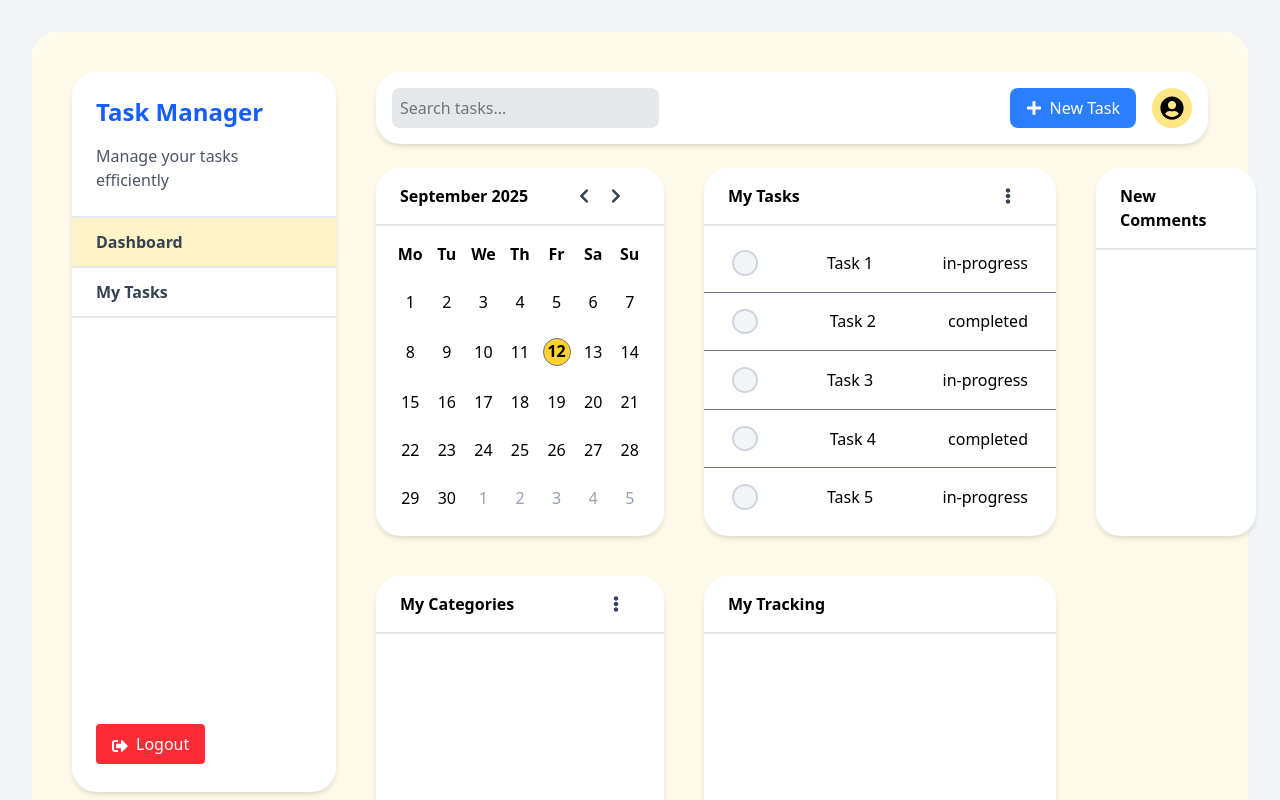
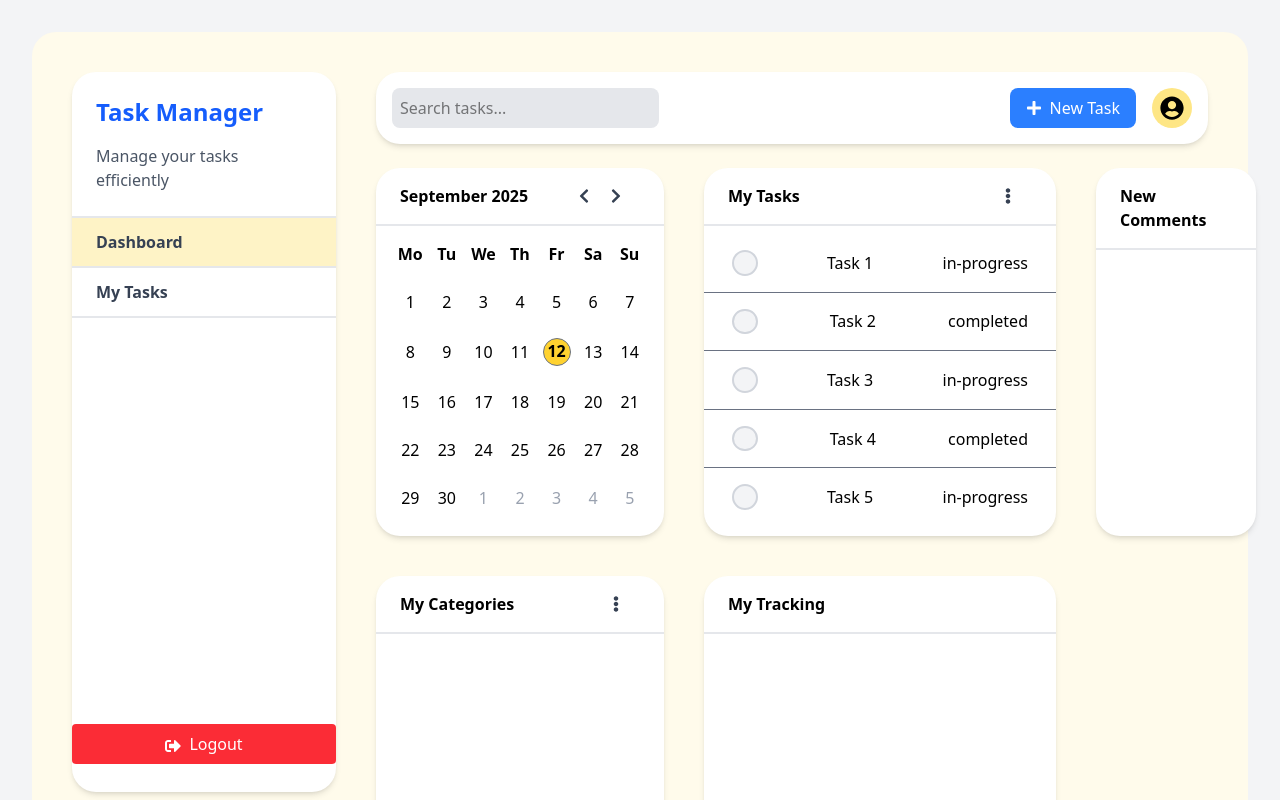
Before and after one commit to Safdari10/task-manager, a Next.js app in the folder frontend/: page /dashboard in a window 1280 px wide. Shown: the top 800 px of the page. Built offline with nearby package versions, Linux system fonts and the light colour scheme.

Commit message:
Improves logout button alignment and styling
Centers the logout button horizontally and moves background color and margin styling to the container for better visual consistency. Enhances UI clarity and maintains consistent spacing within the side panel.

```diff
--- a/frontend/src/app/dashboard/components/SidePanel.tsx
+++ b/frontend/src/app/dashboard/components/SidePanel.tsx
@@ -39,8 +39,8 @@ const SidePanel = ({ openTab, setOpenTab }: SidePanelProps) => {
           </button>
         </div>
       </div>
-      <div className="w-full flex items-center justify-start px-6">
-        <button className="bg-red-500 text-white py-2 px-4 rounded mb-5" onClick={handleLogout}>
+      <div className="w-full flex items-center justify-center mb-5 px-6 bg-red-500 rounded-sm">
+        <button className=" text-white py-2 px-4 rounded" onClick={handleLogout}>
           <FaSignOutAlt className="inline mr-2" />
           Logout
         </button>
```
